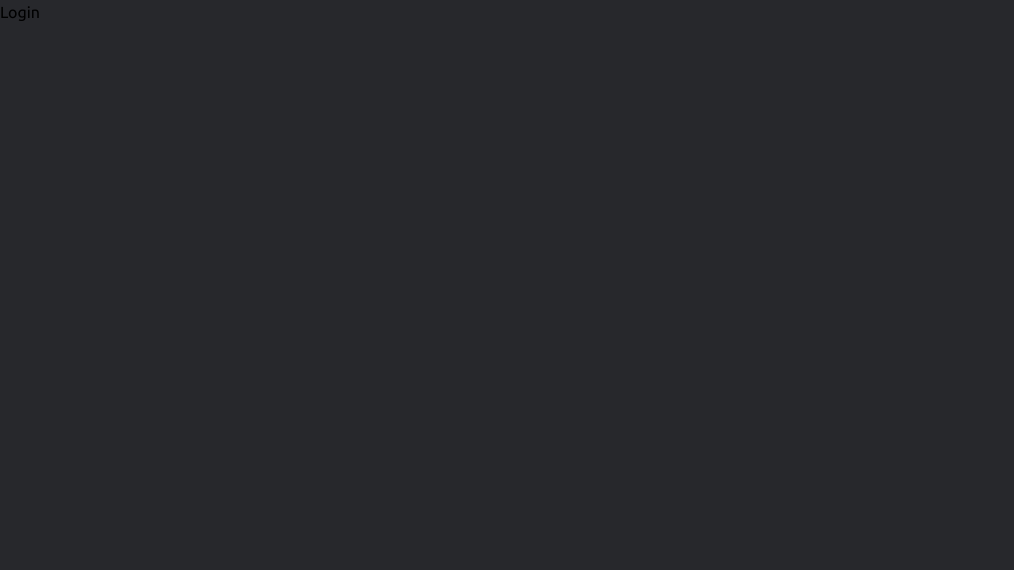
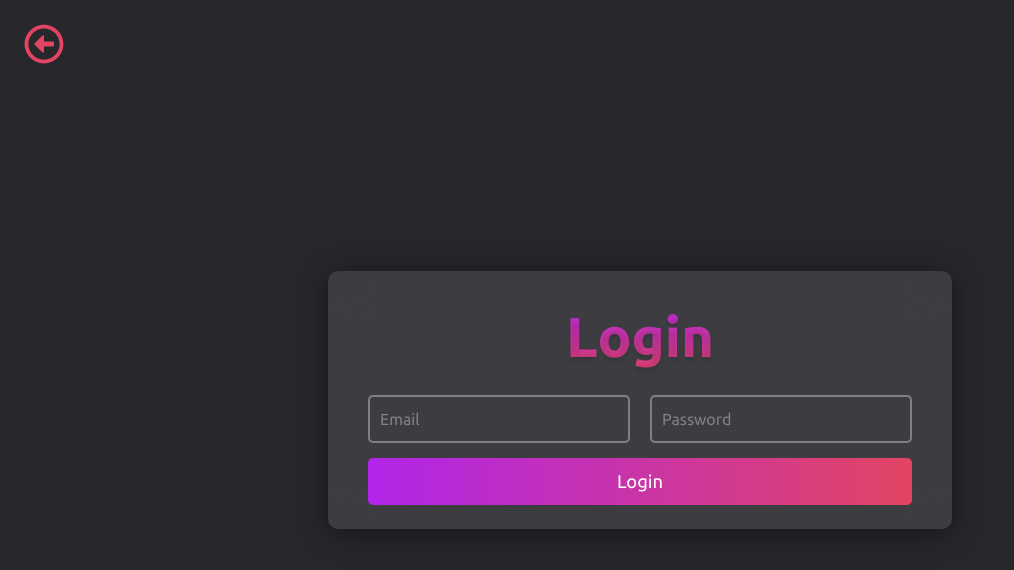
Before and after one commit to sergiuchelemen/class-buddy, a React (Vite) app in the folder client/: page /login in a window 1280 px wide. Shown: the top 570 px of the page, without its empty margins (0-1014 px from the left). Built offline with nearby package versions, Linux system fonts and the light colour scheme.

Commit message:
finished login page

```diff
--- a/client/src/pages/Login.tsx
+++ b/client/src/pages/Login.tsx
@@ -1,6 +1,94 @@
-import React from "react";
+import React, { useState, ChangeEvent, FormEvent } from "react";
 import "../styles/login.scss";
+import { Link } from "react-router-dom";
+import { FaRegArrowAltCircleLeft } from "react-icons/fa";
 
-export default function Login() {
-  return <div className="login">Login</div>;
+interface FormData {
+  email: string;
+  password: string;
 }
+
+const Login: React.FC = () => {
+  const [formData, setFormData] = useState<FormData>({
+    email: "",
+    password: "",
+  });
+
+  const [emptyFields, setEmptyFields] = useState<string[]>([]);
+  const [isEmailValid, setIsEmailValid] = useState(true);
+
+  const handleInputChange = (e: ChangeEvent<HTMLInputElement>) => {
+    const { name, value } = e.target;
+    setFormData({ ...formData, [name]: value });
+  };
+
+  //send data to backend
+  const handleSubmit = (e: FormEvent<HTMLFormElement>) => {
+    e.preventDefault();
+
+    //verify if any fields are empty
+    const emptyFieldNames = Object.keys(formData).filter(
+      (key) => formData[key as keyof FormData] === ""
+    );
+    setEmptyFields(emptyFieldNames);
+
+    // verify email
+    const emailRegex = /^[^\s@]+@[^\s@]+\.[^\s@]+$/;
+    if (!emailRegex.test(formData.email)) {
+      setIsEmailValid(false);
+      return;
+    } else {
+      setIsEmailValid(true);
+    }
+
+    if (emptyFieldNames.length === 0) {
+      console.log(formData);
+      setEmptyFields([]);
+    }
+  };
+
+  //check if field is empty
+  const isFieldEmpty = (fieldName: string) => {
+    return emptyFields.includes(fieldName);
+  };
+
+  return (
+    <div className="login">
+      <Link to={"/"}>
+        <FaRegArrowAltCircleLeft className="back-home" />
+      </Link>
+
+      <div className="login-container">
+        <h1 className="login-title">Login</h1>
+        <form onSubmit={handleSubmit} action="" className="login-form">
+          <div className="input-group">
+            <input
+              type="text"
+              placeholder="Email"
+              className={`form-input ${isFieldEmpty("email") ? "empty" : ""} ${
+                !isEmailValid ? "empty" : ""
+              }`}
+              name="email"
+              value={formData.email}
+              onChange={handleInputChange}
+            />
+            <input
+              type="password"
+              placeholder="Password"
+              className={`form-input ${
+                isFieldEmpty("password") ? "empty" : ""
+              }`}
+              name="password"
+              value={formData.password}
+              onChange={handleInputChange}
+            />
+          </div>
+
+          <input type="submit" value="Login" className="login-btn" />
+        </form>
+      </div>
+    </div>
+  );
+};
+
+export default Login;
--- a/client/src/styles/login.scss
+++ b/client/src/styles/login.scss
@@ -1,5 +1,48 @@
+@import "./src/App";
+
 .login {
-    width: 100%;
-    height: 100vh;
-    background-color: var(--kotlin-bg);
+  display: flex;
+  align-items: center;
+  justify-content: center;
+  flex-direction: column;
+  width: 100%;
+  height: 100vh;
+  background-color: var(--kotlin-bg);
+  color: var(--body-color);
 }
+.login-container {
+  display: flex;
+  flex-direction: column;
+  justify-content: center;
+  align-items: center;
+  backdrop-filter: blur(20px);
+  background-color: rgba(255, 255, 255, 0.1);
+  box-shadow: 0 4px 30px rgba(0, 0, 0, 0.5);
+  border-radius: 10px;
+  padding: 1.5rem 2.5rem;
+}
+.login-title {
+  font-size: var(--big-font-size);
+  margin-bottom: var(--mb-1);
+  font-weight: 800;
+  text-shadow: 0px 3.57447px 3.57447px rgba(0, 0, 0, 0.1);
+  @include gradientText;
+}
+.login-form {
+  display: flex;
+  flex-direction: column;
+}
+.login-btn {
+  padding: 10px;
+  font-size: 1.15rem;
+  border: none;
+  border-radius: 5px;
+  background: var(--colorful-1);
+  background: linear-gradient(90deg, var(--colorful-1), var(--colorful-3));
+  color: white;
+  cursor: pointer;
+  transition: all 0.3s ease;
+}
+.login-btn:hover {
+  background: linear-gradient(90deg, var(--colorful-3), var(--colorful-1));
+}
```
